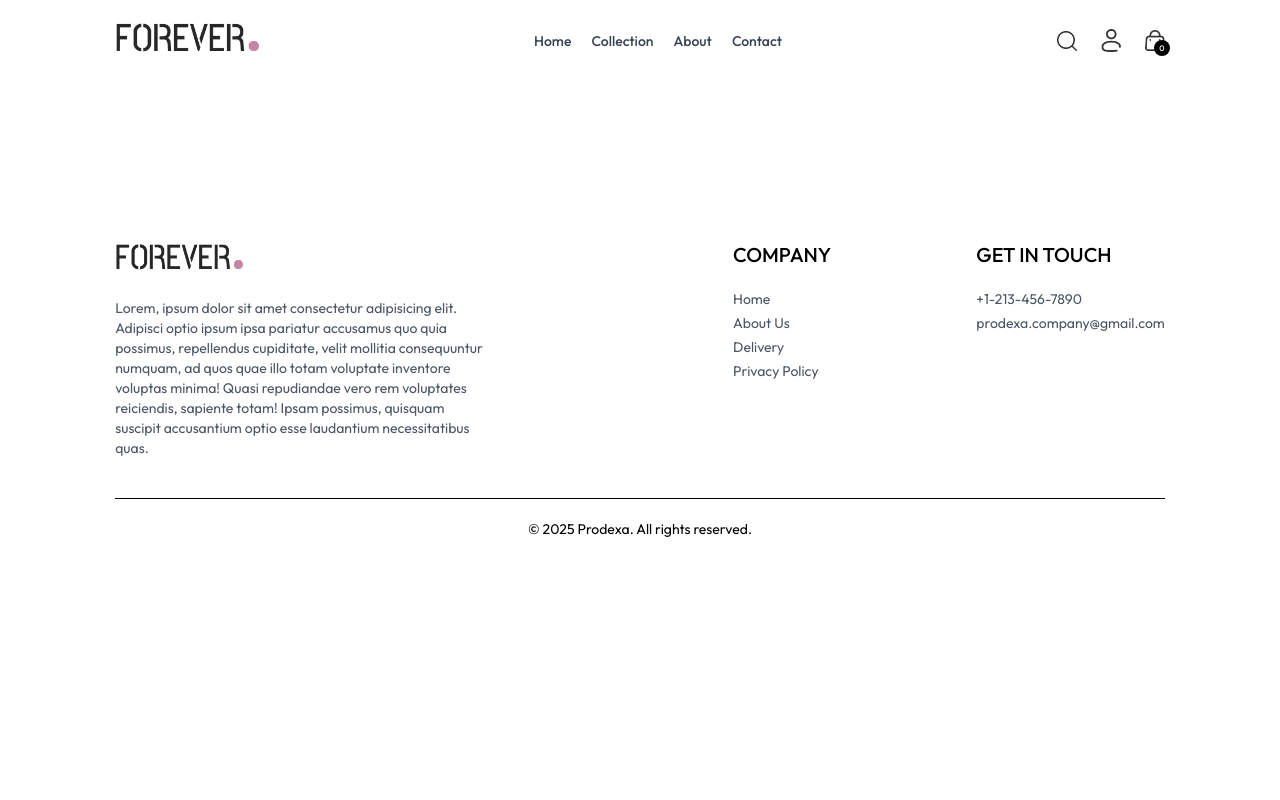
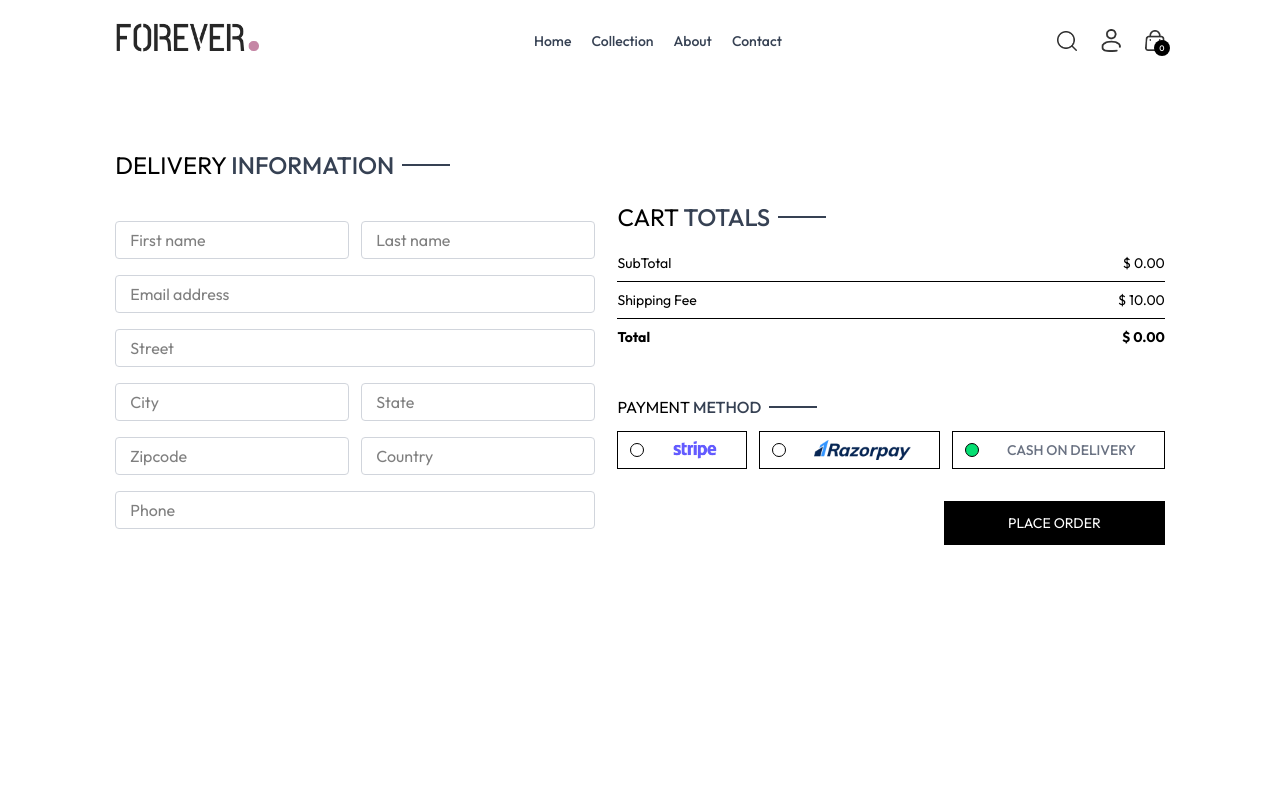
Before and after one commit to adkad0411/Ecommerce-Prodexa, a React (Vite) app in the folder frontend/: page /place-order in a window 1280 px wide. Shown: the top 800 px of the page. Built offline with nearby package versions, Linux system fonts and the light colour scheme.

Commit message:
make orders page with it's features

```diff
--- a/frontend/src/context/ShopContext.jsx
+++ b/frontend/src/context/ShopContext.jsx
@@ -1,6 +1,7 @@
 import { createContext, useEffect, useState } from "react";
 import { products } from "../assets/frontend_assets/assets";
 import { toast } from "react-toastify";
+import {useNavigate} from 'react-router-dom'
 export const ShopContext=createContext();
 
 const ShopContextProvider=(props)=>{
@@ -10,7 +11,7 @@
     const [search,setSearch]=useState('');
     const [showSearch,setShowSearch]=useState(false)
     const [cartItems,setCartItems]=useState({})
-
+    const navigate=useNavigate()
     const addToCart=async(itemId,size)=>{
         if(!size){
             toast.error('Select Product Size');
@@ -79,7 +80,8 @@
         cartItems,addToCart,
         getCartCount,
         updateQuantity,
-        getCartAmount
+        getCartAmount,
+        navigate
 
     }
 
--- a/frontend/src/pages/Cart.jsx
+++ b/frontend/src/pages/Cart.jsx
@@ -4,7 +4,7 @@
 import { assets } from '../assets/frontend_assets/assets';
 import CartTotal from '../components/CartTotal';
 const Cart = () => {
-  const {cartItems,products,currency,updateQuantity}=useContext(ShopContext);
+  const {cartItems,products,currency,updateQuantity,navigate}=useContext(ShopContext);
   const [cartData,setCartData]=useState([]);
 
   useEffect(()=>{
@@ -55,6 +55,9 @@
       <div className='flex justify-end my-20'>
         <div className='w-full sm:w-[450px]'>
           <CartTotal/>
+          <div className='w-full text-end'>
+            <button onClick={()=>navigate('/place-order')} className='bg-black text-white text-sm my-8 px-8 py-3'>PROCEED TO CHECKOUT</button>
+          </div>
         </div>
       </div>
     </div>
--- a/frontend/src/pages/Orders.jsx
+++ b/frontend/src/pages/Orders.jsx
@@ -1,9 +1,38 @@
-import React from 'react'
-
+import React, { useContext } from 'react'
+import { ShopContext } from '../context/ShopContext'
+import Title from '../components/Title';
 const Orders = () => {
+  const {products,currency}=useContext(ShopContext);
   return (
-    <div>
-
+    <div className='border-t pt-16'>
+      <div className='text-2xl'>
+        <Title text1={'MY'} text2={'ORDERS'}/>
+      </div>
+      <div>
+        {products.slice(1,4).map((item,index)=>(
+          <div key={index} className='py-4 border-t border-b text-gray-700 flex flex-col md:flex-row md:items-center md:justify-between gap-4'>
+              <div className='flex items-start gap-6 text-sm'>
+                <img src={item.image[0]} className='w-16 sm:w-20' alt="" />
+                <div>
+                  <p className='sm:text-base font-medium'>{item.name}</p>
+                  <div className='flex items-center gap-3 mt-2 text-base text-gray-700'>
+                      <p className='text-lg'>{currency} {item.price}</p>
+                      <p>Quantity: 1</p>
+                      <p>Size: M</p>
+                  </div>
+                  <p className='mt-2'>Date: <span className='text-gray-400'>25,July,2024</span></p>
+                </div>
+              </div>
+              <div className='md:w-1/2 flex justify-between'>
+                <div className='flex items-center gap-2'>
+                  <p className='min-w-2 h-2 rounded-full bg-green-500'></p>
+                  <p className='text-sm md:text-base'>Ready to ship</p>
+                </div>
+                <button className='border px-4 py-2 text-sm font-medium rounded-sm'>Track Order</button>
+              </div>
+          </div>
+        ))}
+      </div>
     </div>
   )
 }
--- a/frontend/src/pages/PlaceOrder.jsx
+++ b/frontend/src/pages/PlaceOrder.jsx
@@ -1,9 +1,66 @@
-import React from 'react'
+import React, { useContext, useState } from 'react'
+import Title from '../components/Title'
+import CartTotal from '../components/CartTotal'
+import { assets } from '../assets/frontend_assets/assets'
+import { ShopContext } from '../context/ShopContext'
+const PlaceOrder = () => {
+  const [method,setMethod]=useState('cod');
+  const {navigate}=useContext(ShopContext)
+  return (
+    <div className='flex flex-col  sm:flex-row justify-between gap-4 pt-5 sm:pt-14 min-h-[80vh]'>
+      {/*Left Side */}
+      <div className='flex flex-col gap-4 w-full sm:max-w-[480px]'>
 
-const PlaceOrder = () => {
-  return (
-    <div>
+        <div className='text-xl sm:text-2xl my-3'>
+          <Title  text1={'DELIVERY'} text2={'INFORMATION'}/>
+        </div>
+        <div className='flex gap-3'>
+          <input type="text" placeholder='First name' className='border border-gray-300 rounded py-1.5 px-3.5 w-full'/>
+          <input type="text" placeholder='Last name' className='border border-gray-300 rounded py-1.5 px-3.5 w-full'/>
+        </div>
+        <input type="email" placeholder='Email address' className='border border-gray-300 rounded py-1.5 px-3.5 w-full'/>
+        <input type="text" placeholder='Street' className='border border-gray-300 rounded py-1.5 px-3.5 w-full'/>
+        <div className='flex gap-3'>
+          <input type="text" placeholder='City' className='border border-gray-300 rounded py-1.5 px-3.5 w-full'/>
+          <input type="text" placeholder='State' className='border border-gray-300 rounded py-1.5 px-3.5 w-full'/>
+        </div>
+        <div className='flex gap-3'>
+          <input type="number" placeholder='Zipcode' className='border border-gray-300 rounded py-1.5 px-3.5 w-full'/>
+          <input type="text" placeholder='Country' className='border border-gray-300 rounded py-1.5 px-3.5 w-full'/>
+        </div>
+        <input type="number" placeholder='Phone' className='border border-gray-300 rounded py-1.5 px-3.5 w-full'/>
 
+      </div>
+      {/*Right Side */}
+      <div className='mt-8'>
+        <div className='mt-8 min-w-80'>
+          <CartTotal/>
+        </div>
+
+        <div className='mt-12'>
+          <Title text1={'PAYMENT'} text2={'METHOD'}/>
+          {/*Payment Method Selection */}
+          <div className='flex gap-3 flex-col lg:flex-row'>
+            <div onClick={()=>setMethod('stripe')} className='flex items-center gap-3 border p-2 px-3 cursor-pointer'>
+              <p className={`min-w-3.5 h-3.5 border rounded-full ${method==='stripe' && 'bg-green-400'}`}></p>
+              <img src={assets.stripe_logo} className='h-5 mx-4' alt="" />
+            </div>
+            <div onClick={()=>setMethod('razorpay')} className='flex items-center gap-3 border p-2 px-3 cursor-pointer'>
+              <p className={`min-w-3.5 h-3.5 border rounded-full ${method ==='razorpay'&& 'bg-green-400'}`}></p>
+              <img src={assets.razorpay_logo} className='h-5 mx-4' alt="" />
+            </div>
+            <div onClick={()=>setMethod('cod')} className='flex items-center gap-3 border  p-2 px-3 cursor-pointer'>
+              <p className={`min-w-3.5 h-3.5 border rounded-full ${method==='cod'&&'bg-green-400'}`}></p>
+              <p className='text-gray-500 text-sm font-medium mx-4'>CASH ON DELIVERY</p>
+            </div>
+          </div>
+
+          <div className='w-full text-end mt-8'>
+            <button onClick={()=>navigate('/orders')} className='bg-black text-white px-16 py-3 text-sm '>PLACE ORDER</button>
+
+          </div>
+        </div>
+      </div>
     </div>
   )
 }
```
